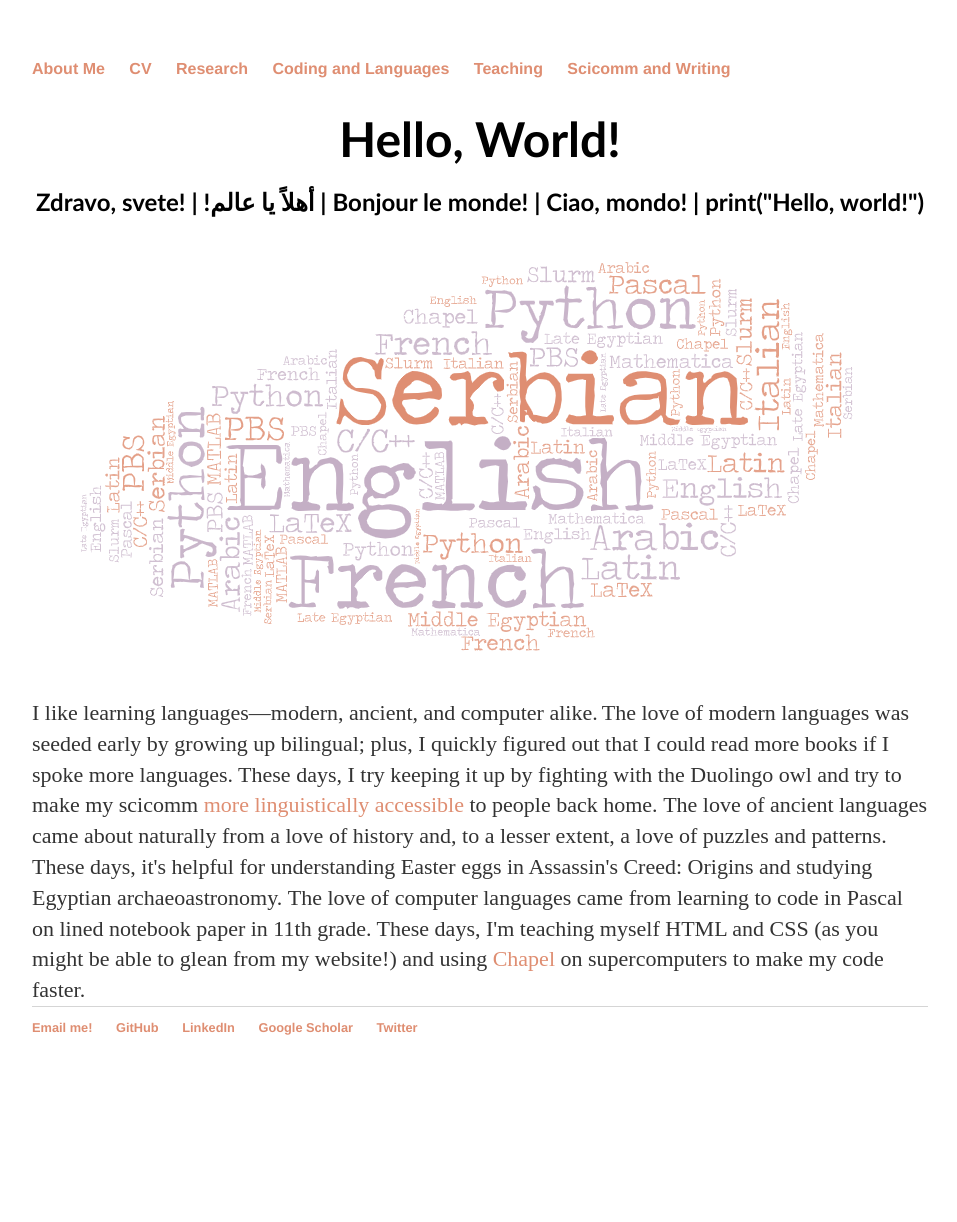
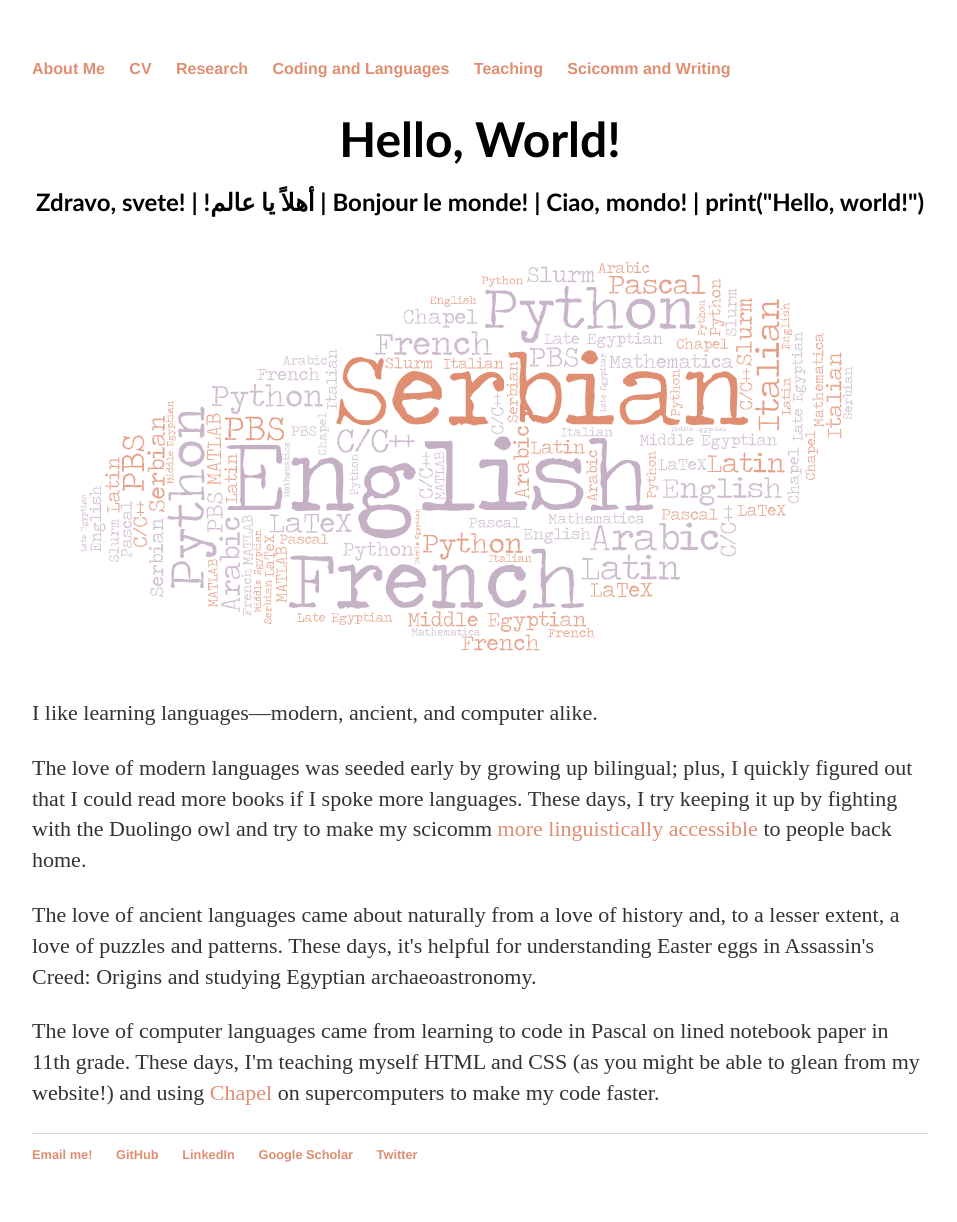
Before and after one commit to lunazagor/lunazagor.github.io, a Jekyll site: the page built from code-lang/index.html, in a window 1280 px wide. Shown: the whole page, without its empty margins (160-1117 px from the left). Built offline with Jekyll 4.4.1, drawn with Linux system fonts in a browser that asks for light colours; before the commit the page ends 1095 px from its top, so only the background shows below that.

Commit message:
Update index.html

```diff
--- a/code-lang/index.html
+++ b/code-lang/index.html
@@ -15,13 +15,13 @@ title: Coding and Languages
 <img src="wordcloud.png" style="cursor:pointe;vertical-align:middle;margin:30px">
 
 
-<p style="text-align:left;font-size:22px; display: inline"> I like learning languages—modern, ancient, and computer alike.</p>
+<p style="text-align:left;font-size:22px; display: inline"> I like learning languages—modern, ancient, and computer alike.<p>
 
-<p style="text-align:left;font-size:22px; display: inline"> The love of modern languages was seeded early by growing up bilingual; plus, I quickly figured out that I could read more books if I spoke more languages. These days, I try keeping it up by fighting with the Duolingo owl and try to make my scicomm <a href="https://astrobites.org/2020/09/26/astrobites-goes-multi-lingual/">more linguistically accessible</a> to people back home. </p>
+<p style="text-align:left;font-size:22px; display: inline"> The love of modern languages was seeded early by growing up bilingual; plus, I quickly figured out that I could read more books if I spoke more languages. These days, I try keeping it up by fighting with the Duolingo owl and try to make my scicomm <a href="https://astrobites.org/2020/09/26/astrobites-goes-multi-lingual/">more linguistically accessible</a> to people back home. <p>
 
-<p style="text-align:left;font-size:22px; display: inline">  The love of ancient languages came about naturally from a love of history and, to a lesser extent, a love of puzzles and patterns. These days, it's helpful for understanding Easter eggs in Assassin's Creed: Origins and studying Egyptian archaeoastronomy. </p>
+<p style="text-align:left;font-size:22px; display: inline">  The love of ancient languages came about naturally from a love of history and, to a lesser extent, a love of puzzles and patterns. These days, it's helpful for understanding Easter eggs in Assassin's Creed: Origins and studying Egyptian archaeoastronomy. <p>
 
-<p style="text-align:left;font-size:22px; display: inline">  The love of computer languages came from learning to code in Pascal on lined notebook paper in 11th grade. These days, I'm teaching myself HTML and CSS (as you might be able to glean from my website!) and using <a href="https://chapel-lang.org/">Chapel</a> on supercomputers to make my code faster. </p>
+<p style="text-align:left;font-size:22px; display: inline">  The love of computer languages came from learning to code in Pascal on lined notebook paper in 11th grade. These days, I'm teaching myself HTML and CSS (as you might be able to glean from my website!) and using <a href="https://chapel-lang.org/">Chapel</a> on supercomputers to make my code faster. <p>
 
 
 
```
